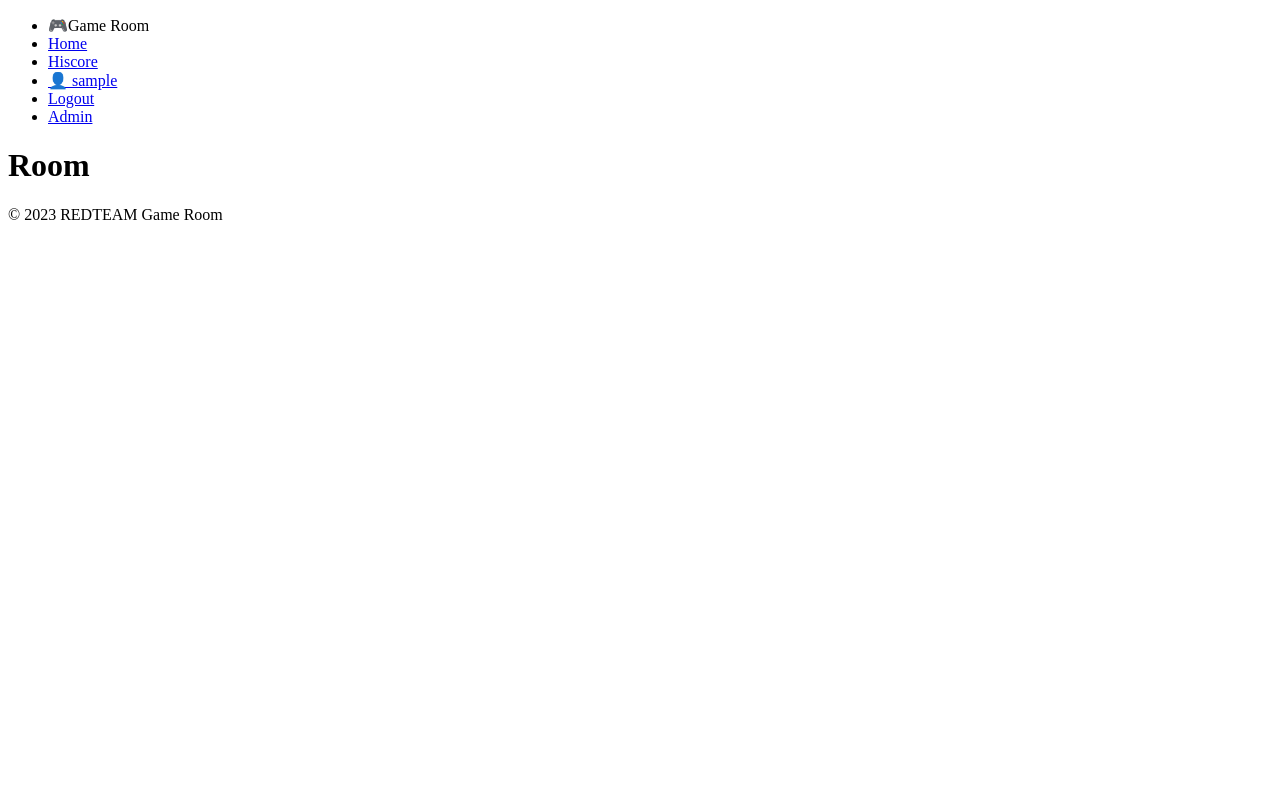
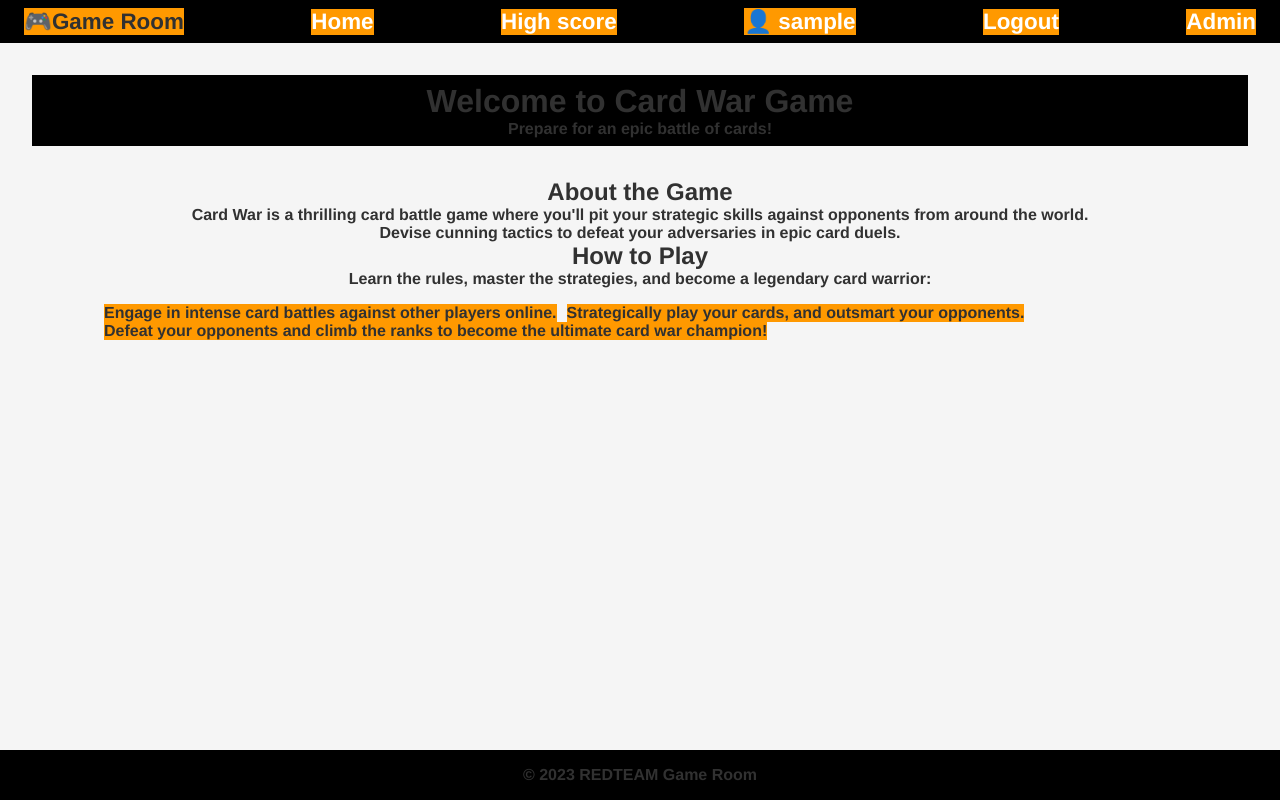
Before and after one commit to RenaldasZ/GameRoom, a Django app: page / in a window 1280 px wide. Run offline with Django 4.2, Linux system fonts and the light colour scheme; the visitor is signed in with stand-in values (Sample User, id 1).

Commit message:
added text for base and styling

```diff
--- a/gameroom/game/static/css/styles.css
+++ b/gameroom/game/static/css/styles.css
@@ -0,0 +1,113 @@
+html {
+    font-family: "Helvetica Neue", Arial, sans-serif;
+    font-weight: bold;
+  }
+
+  #logo {
+    font-family: "Helvetica Neue", Arial, sans-serif;
+    font-size: 36px;
+    text-transform: uppercase;
+    padding: 10px;
+    border: 1px solid #000000;
+    box-shadow: 2px 2px 4px rgba(0, 0, 0, 0.3);
+    color: #FFFFFF;
+    background-color: #FF9900;
+  }
+
+  p,
+  h1,
+  h2,
+  h3,
+  h4,
+  h5,
+  h6 {
+    padding: 0;
+    margin: 0;
+    text-align: center;
+    color: #313131;
+  }
+
+  body {
+    display: flex;
+    flex-direction: column;
+    min-height: 100vh;
+    padding: 0;
+    margin: 0;
+  }
+
+  header {
+    background-color: #000000;
+    padding: 0.5rem;
+    color: #FFFFFF;
+  }
+
+  main {
+    padding: 0;
+    margin: 0;
+  }
+
+  .nav {
+    display: flex;
+    justify-content: space-between;
+    align-items: center;
+    list-style: none;
+    padding: 0;
+    margin: 0;
+  }
+
+  header ul.nav {
+    display: flex;
+    flex-direction: row;
+    list-style: none;
+    padding-inline-start: 0;
+  }
+
+  header ul.nav li {
+    margin: 0 1rem;
+    font-size: 1.4rem;
+  }
+
+  header ul.nav a {
+    text-decoration: none;
+    color: #FFFFFF;
+  }
+
+  header ul.nav a:hover {
+    text-decoration: underline;
+  }
+
+  main {
+    flex-grow: 1;
+    padding: 2rem;
+    background-color: #F5F5F5;
+  }
+
+  footer {
+    background-color: #000000;
+    padding: 1rem;
+    color: #FFFFFF;
+    text-align: center;
+  }
+
+  footer p {
+    margin: 0;
+    font-size: 1rem;
+  }
+
+  .profile {
+    text-align: center;
+    margin: 20px;
+  }
+
+  .profile h1 {
+    font-size: 32px;
+    margin-bottom: 10px;
+  }
+
+  li {
+    display: block;
+    float: left;
+    background: #FF9900;
+    color: #313131;
+    margin-right: 10px;
+  }
--- a/gameroom/game/templates/base.html
+++ b/gameroom/game/templates/base.html
@@ -10,10 +10,10 @@
 </head>
 <body>
     <header>
-        <ul class="">
+        <ul class="nav">
             <li class="logo">&#127918;Game Room</li>
             <li><a href="{% url 'index' %}">Home</a></li>
-            <li><a href="{% url 'hiscore' %}">Hiscore</a></li>
+            <li><a href="{% url 'hiscore' %}">High score</a></li>
             {% if user.is_authenticated %}
             <li><a href="{% url 'profile' %}">&#128100; {{ user.get_username }}</a></li>
             <li><a href="{% url 'logout' %}">Logout</a></li>
--- a/gameroom/game/templates/gameweb/hiscore.html
+++ b/gameroom/game/templates/gameweb/hiscore.html
@@ -1,13 +1,13 @@
 {% extends 'base.html' %}
 {% load static %}
-{% block title %}Hiscore at {{ block.super }}{% endblock title %}
+{% block title %}High score at {{ block.super }}{% endblock title %}
 {% block content %}
-<h3>Game Room Hiscore</h3>
+<h3>Game Room High Scores</h3>
 <ul>
     {% for player in top_players %}
         <li> {{ player.user.username }} - {{ player.score }}</li>
     {% empty %}
-        <p>No Player with score found</p>
+        <p>No Player high scores found</p>
     {% endfor %}
 </ul>
 {% endblock content %}
--- a/gameroom/game/templates/gameweb/index.html
+++ b/gameroom/game/templates/gameweb/index.html
@@ -1,6 +1,26 @@
 {% extends 'base.html' %}
 {% block title %}Welcome to Game Room {{ block.super }}{% endblock title %}
 {% block content %}
-<h1>Room</h1>
+<header>
+    <h1>Welcome to Card War Game</h1>
+    <p>Prepare for an epic battle of cards!</p>
+  </header>
+  <main>
+    <h2>About the Game</h2>
+    <section>
+      <p>Card War is a thrilling card battle game where you'll pit your strategic skills against opponents from around the world.</p>
+      <p>Devise cunning tactics to defeat your adversaries in epic card duels.</p>
+    </section>
+    <section>
+      <h2>How to Play</h2>
+      <p>Learn the rules, master the strategies, and become a legendary card warrior:</p>
+      <ol>
+        <li>Engage in intense card battles against other players online.</li>
+        <li>Strategically play your cards, and outsmart your opponents.</li>
+        <li>Defeat your opponents and climb the ranks to become the ultimate card war champion!</li>
+      </ol>
+    </section>
+  </main>
+
 <p>{{player}}</p>
 {% endblock content %}
```
Also changed, not shown: gameroom/gameroom/urls.py (line endings or trailing spaces).
